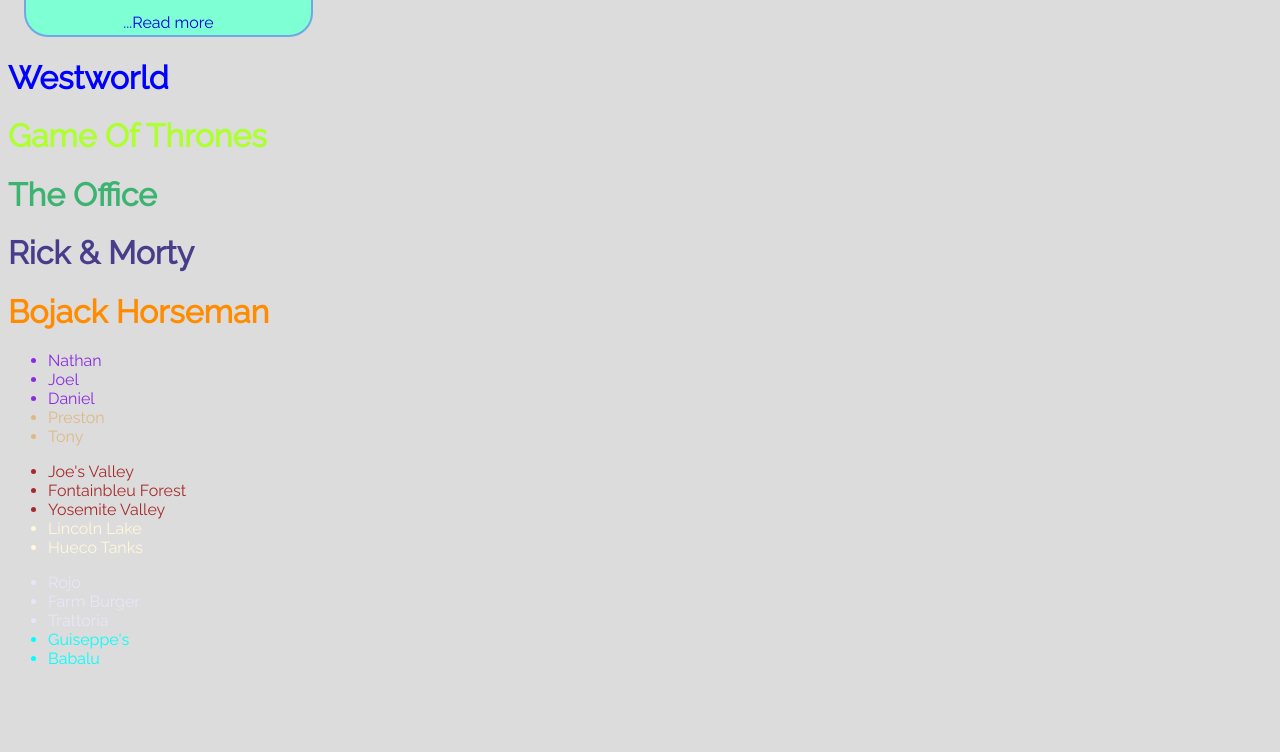
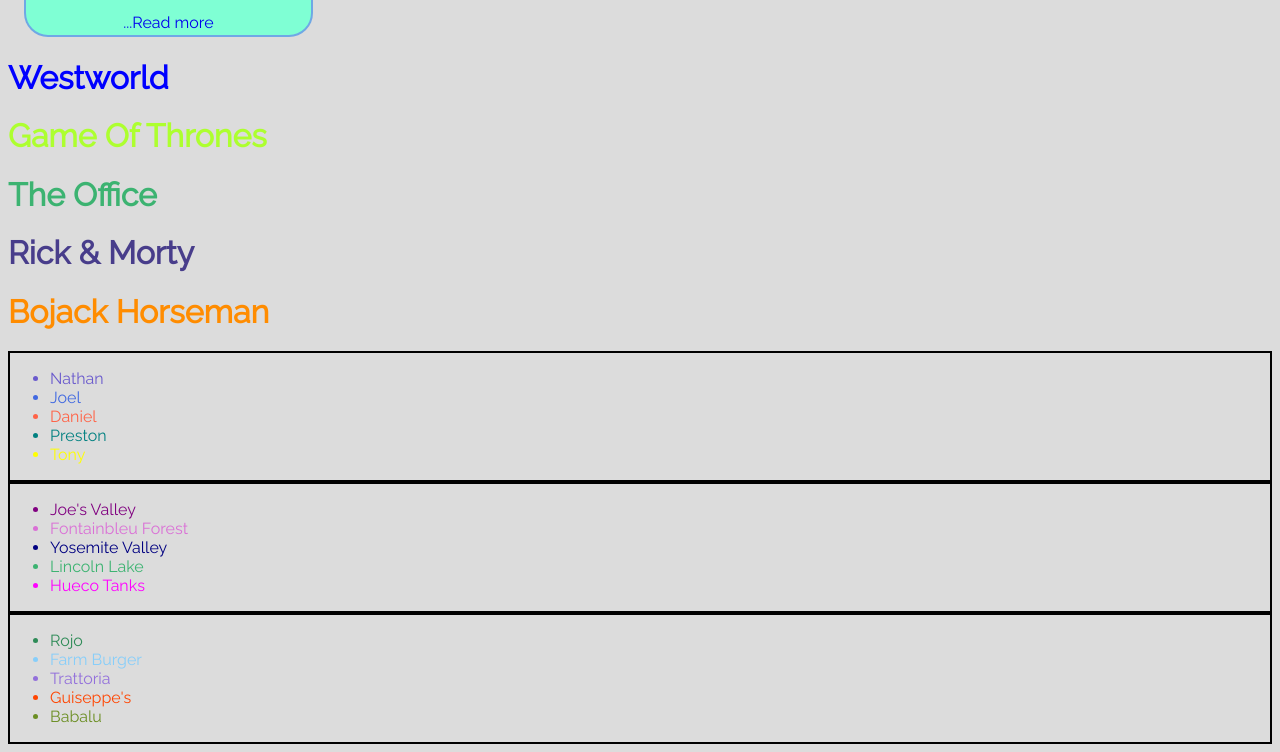
Before and after one commit to austindd/MySecondProject, a plain HTML site: page index.html in a window 1280 px wide. Shown: the part 1710-2462 px from the top of the page. Before the commit the page ends 2394 px from the top, so only its background shows below. Drawn offline with Linux system fonts and the light colour scheme; a script that the page names is missing.

Commit message:
CSS Drills Complete

```diff
--- a/styles.css
+++ b/styles.css
@@ -72,13 +72,12 @@ h1 {
 }
 
 ul {
-    color: blue
+    color: blue;
 }
 .top-5-list {
     color: chocolate;
+    border: 2px solid black;
 }
-
-
 
 .friend-type1 {
     color: blueviolet;
@@ -86,7 +85,11 @@ ul {
 .friend-type2 {
     color: burlywood;
 }
-
+#friend1 {color: slateblue;}
+#friend2 {color: royalblue;}
+#friend3 {color: tomato;}
+#friend4 {color: teal;}
+#friend5 {color: yellow;}
 
 .place-type1 {
     color: brown;
@@ -94,11 +97,20 @@ ul {
 .place-type2 {
     color: cornsilk;
 }
-
+#place1 {color: purple;}
+#place2 {color: orchid;}
+#place3 {color: navy;}
+#place4 {color: mediumseagreen;}
+#place5 {color: magenta;}
 
 .restaurant-type1 {
     color: lavender;
 }
 .restaurant-type2 {
-    color: aqua
+    color: aqua;
 }
+#restaurant1 {color: seagreen;}
+#restaurant2 {color: lightskyblue;}
+#restaurant3 {color: mediumpurple;}
+#restaurant4 {color: orangered;}
+#restaurant5 {color: olivedrab;}
```
